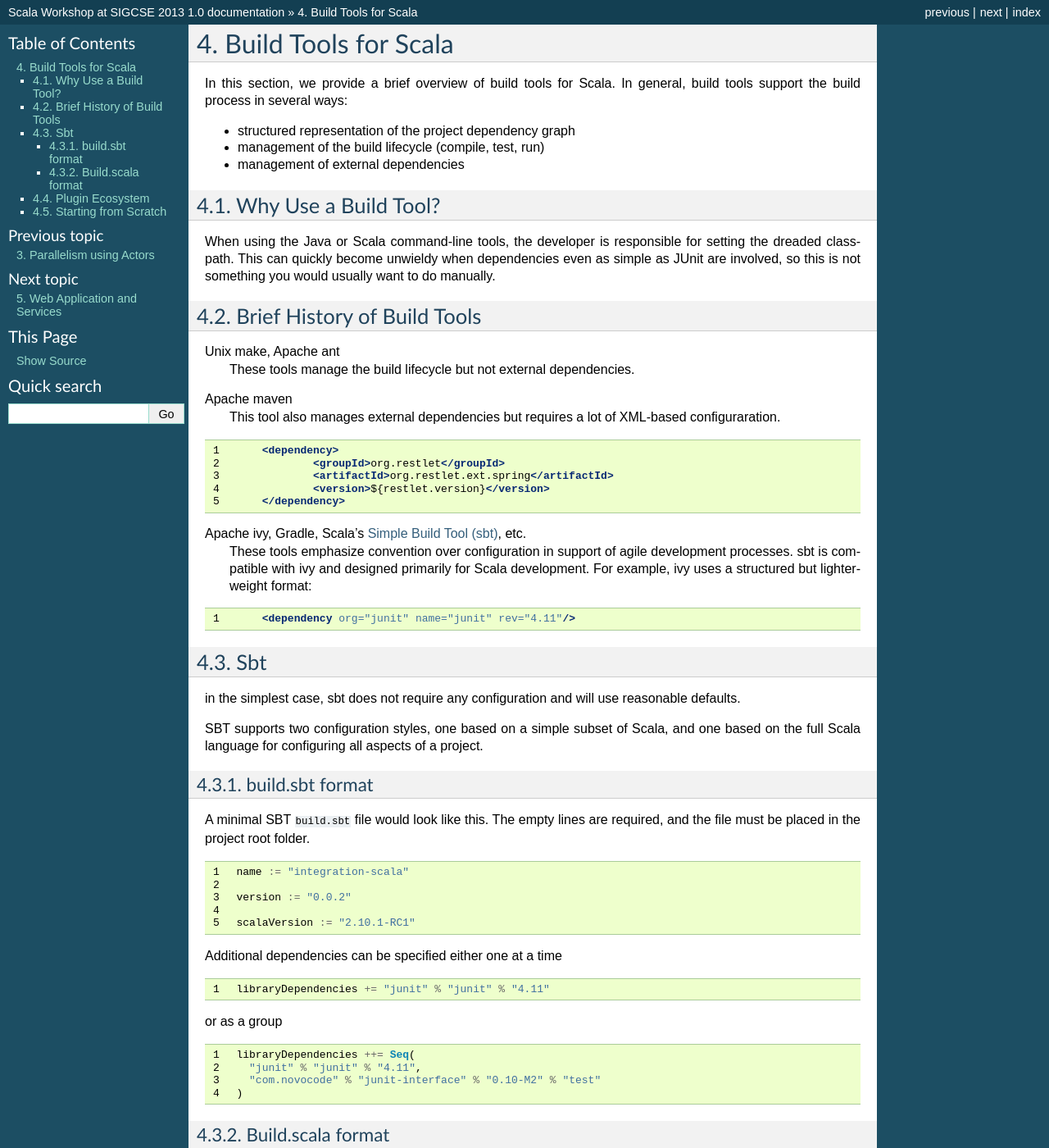
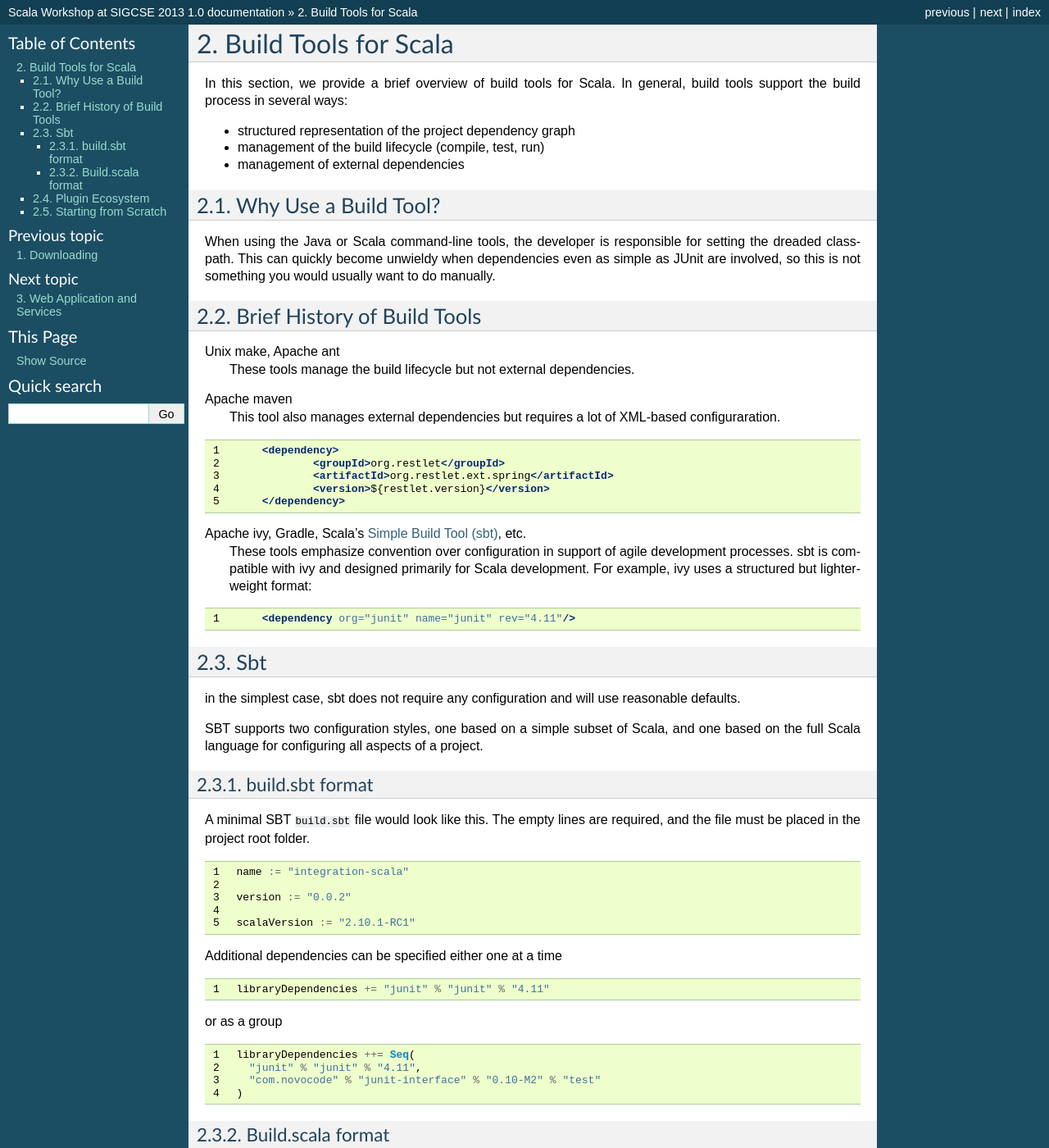
Before and after one commit to LoyolaChicagoBooks/scalaworkshop, a Sphinx documentation site: the page built from source/buildtools.rst, in a window 1280 px wide and 1400 px high. Shown: the whole window at 82% size. Built offline with Sphinx 7.4.7, drawn with Linux system fonts in a browser that asks for light colours.

Commit message:
changed order so K goes first

```diff
--- a/source/index.rst
+++ b/source/index.rst
@@ -13,11 +13,11 @@
    :numbered:
 
    download
-   parallel
-   actors
    buildtools
    webservices
    android
+   parallel
+   actors
 
 
 
```
